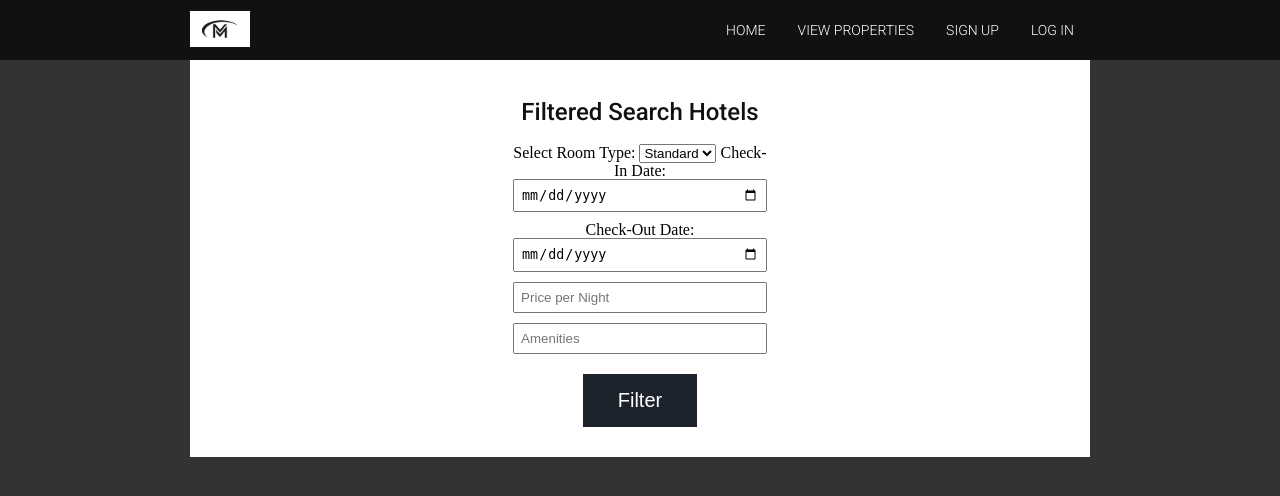
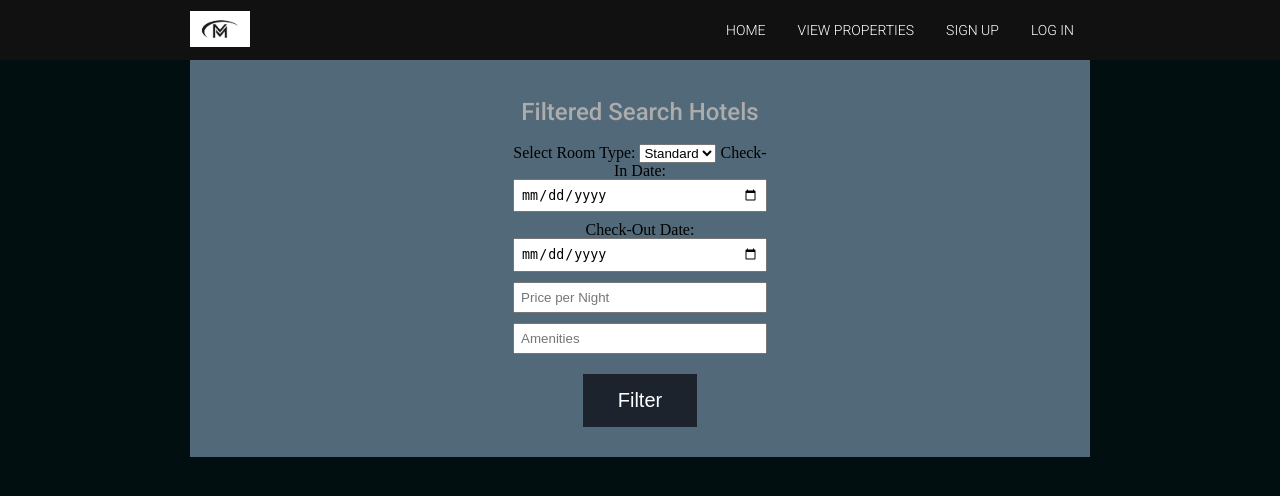
Before and after one commit to rob2radical/CS-3773-Group-11, a PHP site: page /filteredSearch.php in a window 1280 px wide. Shown: the top 496 px of the page. Run offline with PHP 8.4, Linux system fonts and the light colour scheme.

Commit message:
messing with the styling

```diff
--- a/userView/css/style.css
+++ b/userView/css/style.css
@@ -1,5 +1,5 @@
 body {
-  background-color: #333333;
+  background-color: rgb(1, 15, 17);
 }
 
 .wrapper {
@@ -9,7 +9,7 @@ body {
 
 h1, h2, h3, h4, h5, h6, p {
   font-family: 'Roboto', sans-serif;
-  color: #111;
+  color: rgb(173, 172, 172);
   line-height: 24px;
 }
 
@@ -61,7 +61,7 @@ td {
   vertical-align: middle;
 }
 
-tr:nth-child(even) {background-color: #f2f2f2}
+tr:nth-child(even) {background-color: rgb(152, 174, 187)}
 
 nav {
   width: 100%;
@@ -100,7 +100,7 @@ nav ul li a:hover {
 }
 
 section {
-  background-color: #fff;
+  background-color: rgb(81, 105, 121);
   width: 94%;
   padding: 20px 3%;
   width: auto;
--- a/userView/filteredSearch.php
+++ b/userView/filteredSearch.php
@@ -139,7 +139,7 @@
                     $dateFilter = true;
                 }
 
-                if(!$emptyPrice)
+                if(!$emptyPrice && $roomPossible)
                 {
                     if($roomPrice <= $priceRange)
                     {
--- a/userView/includes/functions.inc.php
+++ b/userView/includes/functions.inc.php
@@ -288,7 +288,7 @@ function createHotelq($conn, $hotelname, $numRoomS, $numRoomQ, $numRoomK, $stand
 	  {
 		$price = getPrice($conn, $hotelID, $usersID, $roomType,  $fromDate, $toDate);
 
-		$sql = "INSERT INTO reservations (usersId, hotelName, roomType, uName, phoneNum, email, totalPrice, fromDate, toDate) VALUES (?, ?, ?, ?, ?, ?, ?, ?, ?);";
+		$sql = "INSERT INTO reservations (usersId, hotelName, roomType, name, phoneNum, email, totalPrice, fromDate, toDate) VALUES (?, ?, ?, ?, ?, ?, ?, ?, ?);";
 
 		$stmt = mysqli_stmt_init($conn);
 
```
